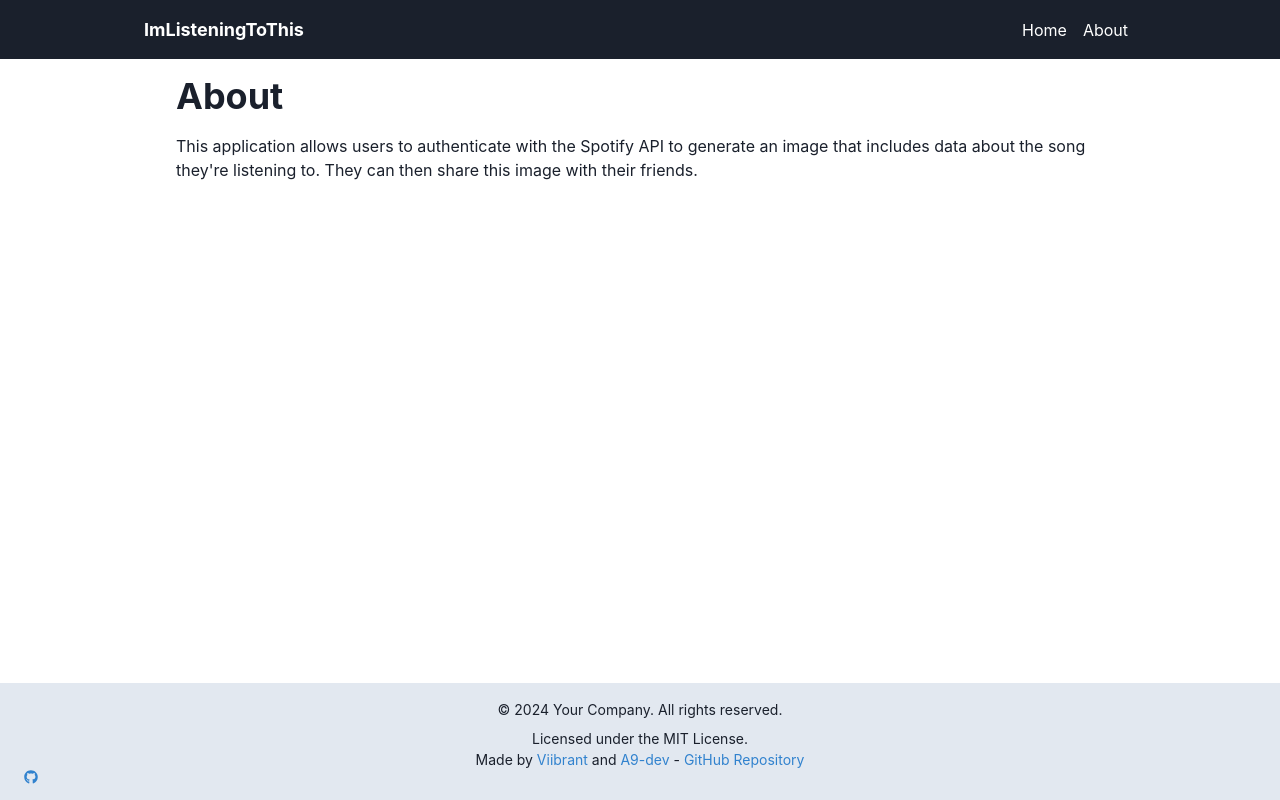
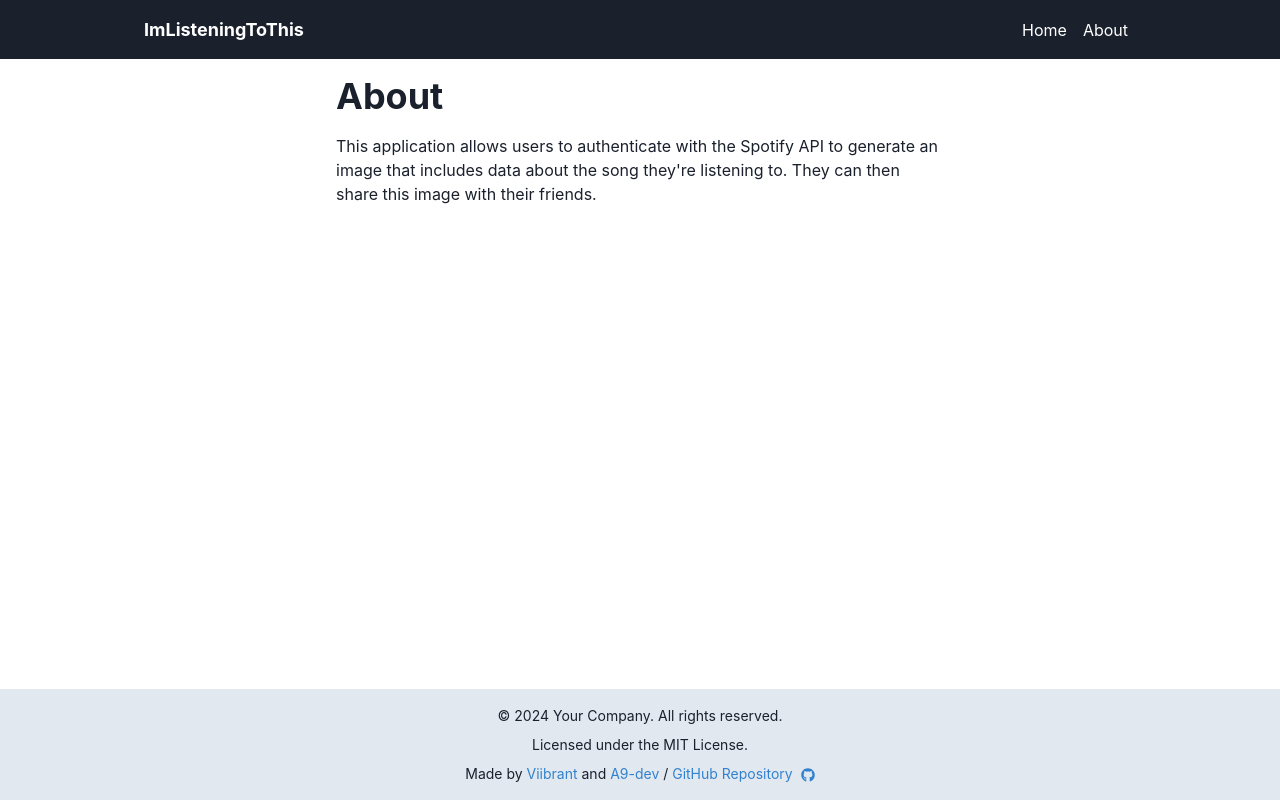
Before and after one commit to Viibrant/imlisteningtothis, a Next.js app: page /about in a window 1280 px wide. Built offline with nearby package versions, Linux system fonts and the light colour scheme.

Commit message:
Update styles and add react-icons dependency

```diff
--- a/app/about/page.tsx
+++ b/app/about/page.tsx
@@ -3,7 +3,7 @@ import React from "react";
 
 const About = () => {
   return (
-    <Box w="75%" m="auto" p={4}>
+    <Box w="50%" m="auto" p={4}>
       <Heading as="h1" size="xl" mb={4}>
         About
       </Heading>
--- a/app/components/Footer.tsx
+++ b/app/components/Footer.tsx
@@ -1,4 +1,4 @@
-import { Box, Link, Text } from "@chakra-ui/react";
+import { Box, Link, Text, Icon } from "@chakra-ui/react";
 import { FaGithub } from "react-icons/fa";
 
 const Footer = () => {
@@ -8,16 +8,16 @@ const Footer = () => {
       <Text fontSize="sm" mt={2}>
         Licensed under the MIT License.
       </Text>
-      <Text fontSize="sm">
+      <Text fontSize="sm" mt={2}>
         Made by{" "}
-        <Link href="https://github.com/Viibrant" color="blue.500">
+        <Link href="https://github.com/Viibrant" color="blue.500" isExternal>
           Viibrant{" "}
         </Link>
         and{" "}
-        <Link href="https://github.com/A9-dev" color="blue.500">
+        <Link href="https://github.com/A9-dev" color="blue.500" isExternal>
           A9-dev
         </Link>{" "}
-        -{" "}
+        /{" "}
         <Link
           href="https://github.com/Viibrant/imlisteningtothis"
           color="blue.500"
@@ -26,7 +26,9 @@ const Footer = () => {
           isExternal
         >
           GitHub Repository
-          <FaGithub style={{ marginLeft: "0.5rem" }} />
+          <FaGithub
+            style={{ display: "inline-block", verticalAlign: "middle", marginLeft: "0.5rem" }}
+          />
         </Link>
       </Text>
     </Box>
--- a/package.json
+++ b/package.json
@@ -18,6 +18,7 @@
     "next": "14.0.4",
     "react": "^18",
     "react-dom": "^18",
+    "react-icons": "^4.12.0",
     "request": "^2.88.2"
   },
   "devDependencies": {
```
Also changed, not shown: 1 other file (tests, documents, lock files or other folders).
